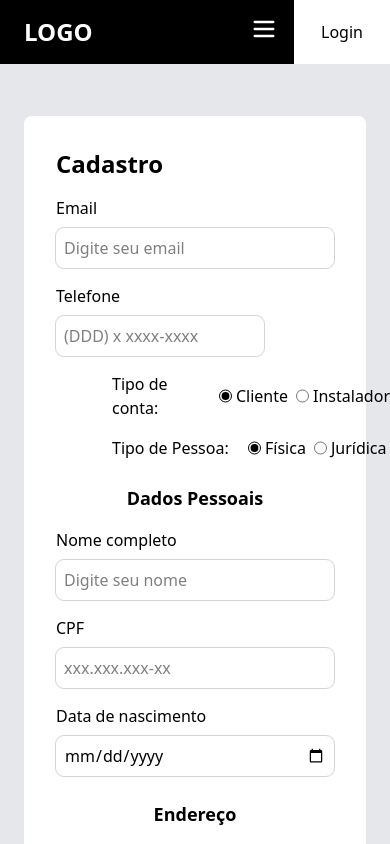
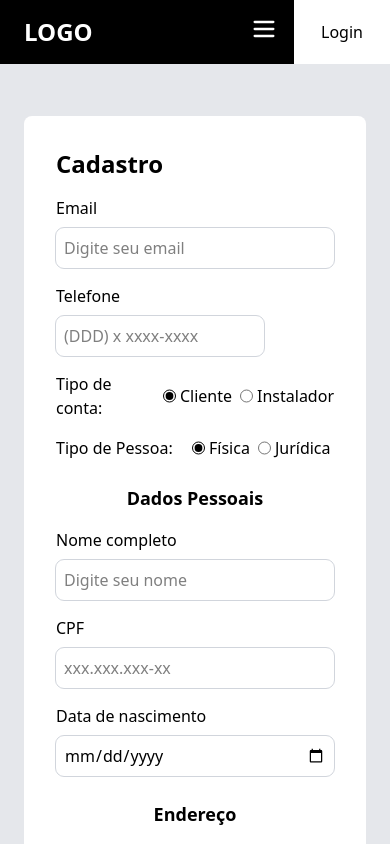
Before and after one commit to DhioneCastilhoBarbosa/hubinscar, a React (Vite) app: page /register in a window 390 px wide. Shown: the top 844 px of the page. Built offline with nearby package versions, Linux system fonts and the light colour scheme.

Commit message:
fix: adjust layout page register to mobil

```diff
--- a/src/pages/components/register/register.tsx
+++ b/src/pages/components/register/register.tsx
@@ -39,7 +39,7 @@
         </div>
 
         {/* Tipo de conta */}
-        <div className="flex flex-row items-center justify-center gap-2 w-full ml-28">
+        <div className="flex flex-row items-center justify-center gap-2 w-full md:ml-28">
           <p className="w-32">Tipo de conta:</p>
           <div className="flex flex-row gap-2 flex-1">
             <div className="flex flex-row gap-1">
@@ -70,7 +70,7 @@
         </div>
 
         {/* Tipo de Pessoa */}
-        <div className="flex flex-row items-center justify-center gap-2 w-full ml-28">
+        <div className="flex flex-row items-center justify-center gap-2 w-full md:ml-28">
           <p className="w-32">Tipo de Pessoa:</p>
           <div className="flex flex-row gap-2 flex-1">
             <div className="flex flex-row gap-1">
```
